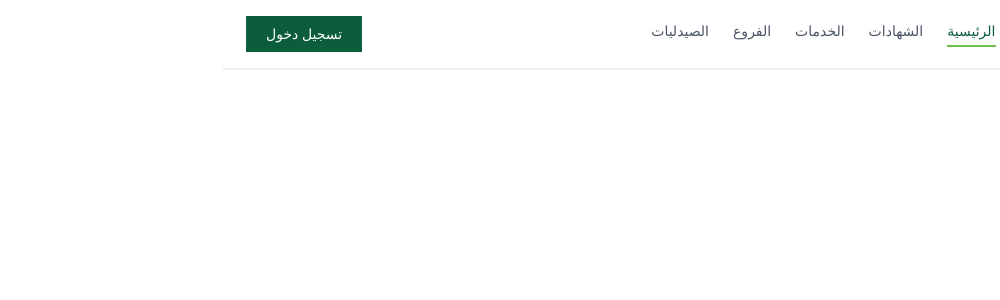
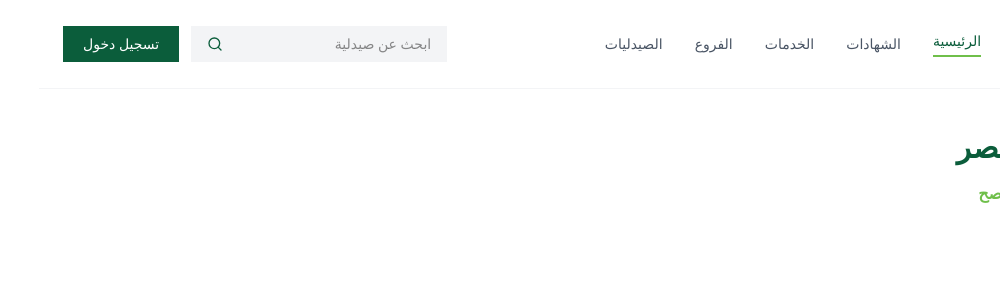
Before and after one commit to mohaannaad/pharmacy-syndicate, a Next.js app: page / in a window 1280 px wide. Shown: the top 300 px of the page, without its empty margins (280-1280 px from the left). Built offline with nearby package versions, Linux system fonts and the light colour scheme.

Commit message:
complete header with logo and navigation

```diff
--- a/app/components/Header.tsx
+++ b/app/components/Header.tsx
@@ -1,30 +1,43 @@
+import Image from "next/image";
+import { Search } from "lucide-react";
+
+const navLinks = [
+  { label: "الرئيسية", href: "/", active: true },
+  { label: "الشهادات", href: "/certificates" },
+  { label: "الخدمات", href: "/services" },
+  { label: "الفروع", href: "/branches" },
+  { label: "الصيدليات", href: "/pharmacies" },
+];
+
 export default function Header() {
   return (
-    <header className="w-full bg-white shadow-sm">
-      <div className="max-w-7xl mx-auto px-6 py-4 flex items-center justify-between">
-        <div className="text-primary font-bold text-lg">
-          النقابة العامة لصيادلة مصر
+    <header className="w-full bg-white border-b border-gray-100">
+      <div className="max-w-7xl mx-auto px-6 py-4 flex items-center justify-between gap-6">
+        <a href="/" className="shrink-0">
+          <Image src="/logo.png" alt="النقابة العامة لصيادلة مصر" width={220} height={70} className="h-14 w-auto" priority />
+        </a>
+
+        <nav className="hidden md:flex items-center gap-8 text-sm font-medium">
+          {navLinks.map((link) => {
+            const activeClass = "text-primary border-b-2 border-primary-light pb-1";
+            const inactiveClass = "text-gray-600 hover:text-primary transition-colors";
+            return (
+              <a key={link.label} href={link.href} className={link.active ? activeClass : inactiveClass}>
+                {link.label}
+              </a>
+            );
+          })}
+        </nav>
+
+        <div className="flex items-center gap-3">
+          <div className="hidden lg:flex items-center bg-gray-100 rounded-pill px-4 py-2 gap-2 w-64">
+            <input type="text" placeholder="ابحث عن صيدلية" className="bg-transparent outline-none text-sm w-full text-right" />
+            <Search className="w-4 h-4 text-primary shrink-0" />
+          </div>
+          <button className="bg-primary text-white px-5 py-2 rounded-pill text-sm font-medium whitespace-nowrap">
+            تسجيل دخول
+          </button>
         </div>
-        <nav className="flex gap-6 text-sm font-medium">
-          <a href="#" className="text-primary border-b-2 border-primary-light pb-1">
-            الرئيسية
-          </a>
-          <a href="#" className="text-gray-600 hover:text-primary">
-            الشهادات
-          </a>
-          <a href="#" className="text-gray-600 hover:text-primary">
-            الخدمات
-          </a>
-          <a href="#" className="text-gray-600 hover:text-primary">
-            الفروع
-          </a>
-          <a href="#" className="text-gray-600 hover:text-primary">
-            الصيدليات
-          </a>
-        </nav>
-        <button className="bg-primary text-white px-5 py-2 rounded-pill text-sm font-medium">
-          تسجيل دخول
-        </button>
       </div>
     </header>
   );
--- a/package.json
+++ b/package.json
@@ -9,6 +9,7 @@
     "lint": "eslint"
   },
   "dependencies": {
+    "lucide-react": "^1.31.0",
     "next": "16.3.0",
     "react": "19.2.8",
     "react-dom": "19.2.8"
```
Also changed, not shown: public/logo.png (added), 1 other file (tests, documents, lock files or other folders).
